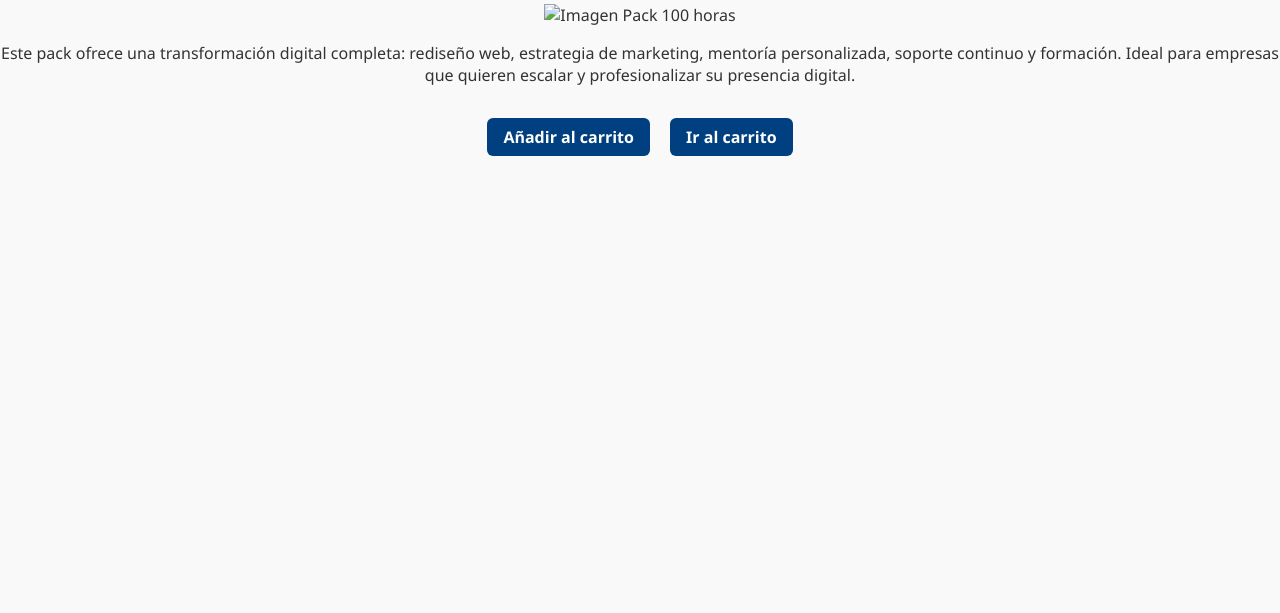
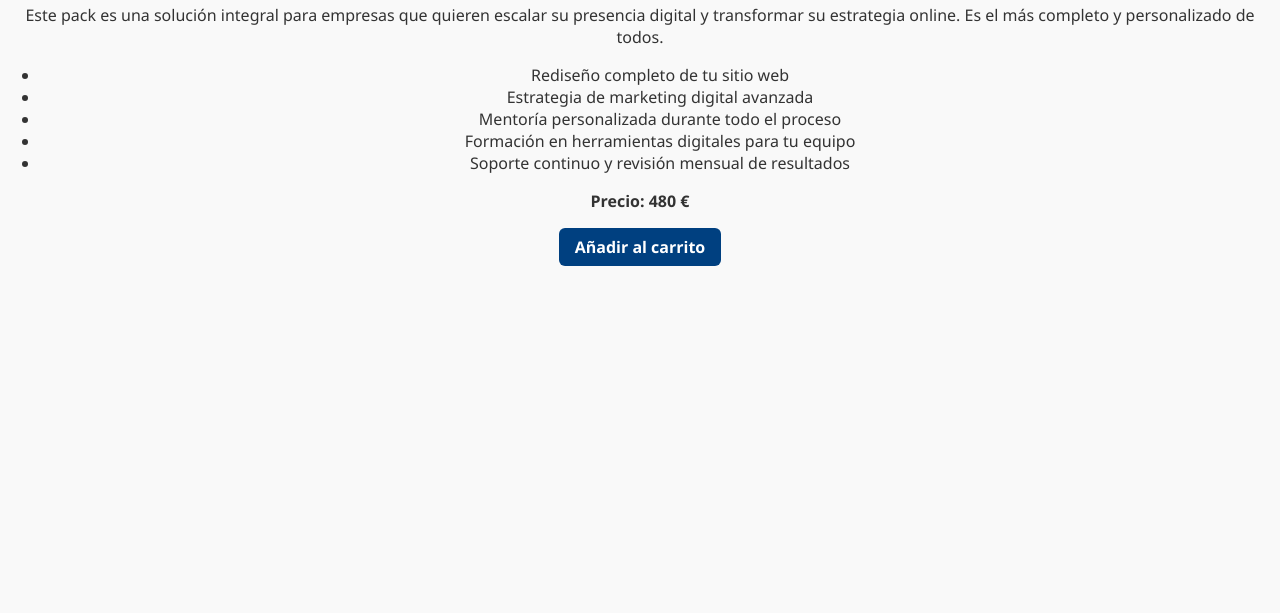
Before and after one commit to oscarnietoescamilla-netizen/Examen-Informatica, a plain HTML site: page pack-100.html in a window 1280 px wide. Shown: the part 187-800 px from the top of the page. Drawn offline with Linux system fonts and the light colour scheme.

Commit message:
Update pack-100.html

```diff
--- a/pack-100.html
+++ b/pack-100.html
@@ -8,14 +8,12 @@
 </head>
 <body>
 
-  <!-- Barra superior -->
   <header class="barra-superior">
     <div class="contenedor-barra">
       <h1 class="logo"><a href="index.html">Impulso Digital</a></h1>
       <nav class="menu-principal">
         <ul>
           <li><a href="index.html">Inicio</a></li>
-          <li><a href="packs.html">Packs</a></li>
           <li><a href="sobre-mi.html">Sobre mí</a></li>
           <li><a href="excel.html">Excel</a></li>
           <li><a href="contacto.html">Contacto</a></li>
@@ -25,19 +23,29 @@
     </div>
   </header>
 
-  <!-- Contenido del pack -->
   <section class="contenedor">
     <h2>Pack 100 horas</h2>
-    <img src="pack100.png" alt="Imagen Pack 100 horas" class="imagen-pack" />
-    <p style="margin-top: 1rem;">
-      Este pack ofrece una transformación digital completa: rediseño web, estrategia de marketing, mentoría personalizada,
-      soporte continuo y formación. Ideal para empresas que quieren escalar y profesionalizar su presencia digital.
+    <p>
+      Este pack es una solución integral para empresas que quieren escalar su presencia digital y transformar su estrategia online. Es el más completo y personalizado de todos.
     </p>
-    <div style="margin-top: 2rem;">
-      <a href="carrito.html" class="boton-pack">Añadir al carrito</a>
-      <a href="carrito.html" class="boton-pack" style="margin-left: 1rem;">Ir al carrito</a>
-    </div>
+    <ul>
+      <li>Rediseño completo de tu sitio web</li>
+      <li>Estrategia de marketing digital avanzada</li>
+      <li>Mentoría personalizada durante todo el proceso</li>
+      <li>Formación en herramientas digitales para tu equipo</li>
+      <li>Soporte continuo y revisión mensual de resultados</li>
+    </ul>
+    <p><strong>Precio: 480 €</strong></p>
+    <a href="carrito.html" class="boton-pack" onclick="agregarAlCarrito('Pack 100 horas', 480)">Añadir al carrito</a>
   </section>
+
+  <script>
+    function agregarAlCarrito(nombre, precio) {
+      const carrito = JSON.parse(localStorage.getItem("carrito")) || [];
+      carrito.push({ nombre, precio });
+      localStorage.setItem("carrito", JSON.stringify(carrito));
+    }
+  </script>
 
 </body>
 </html>
```
